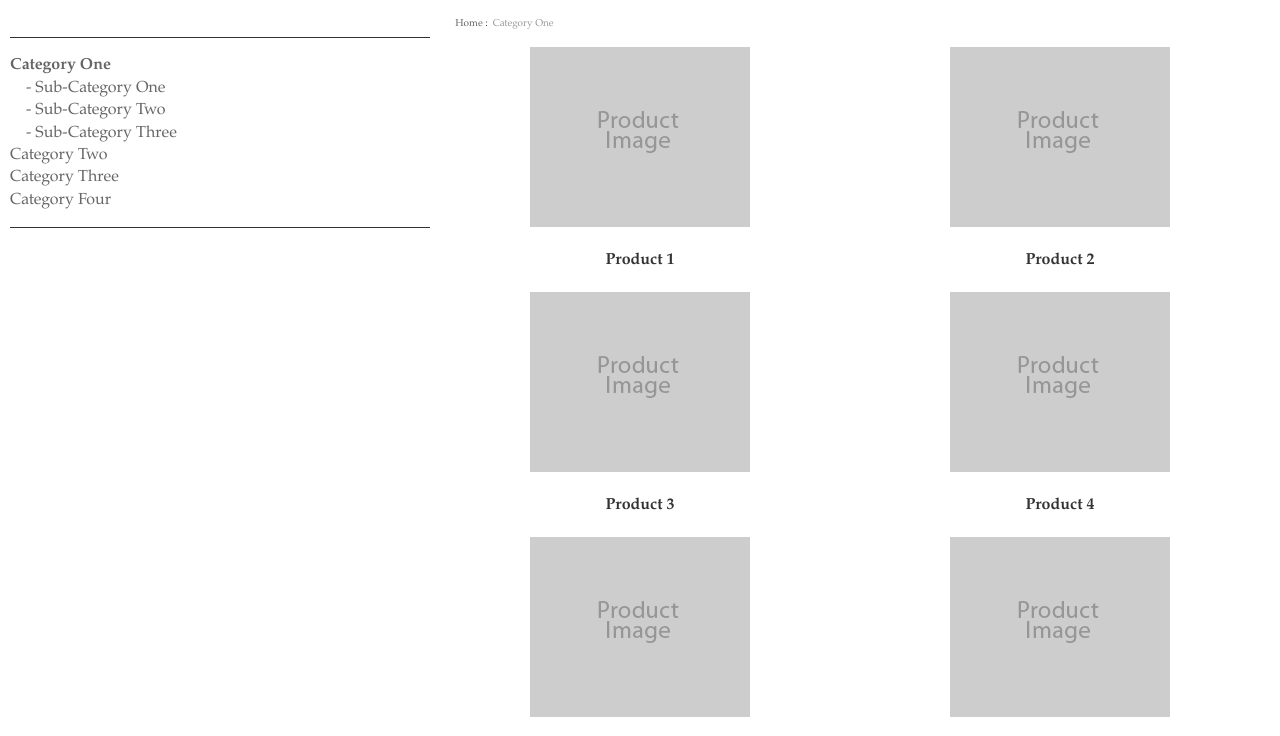
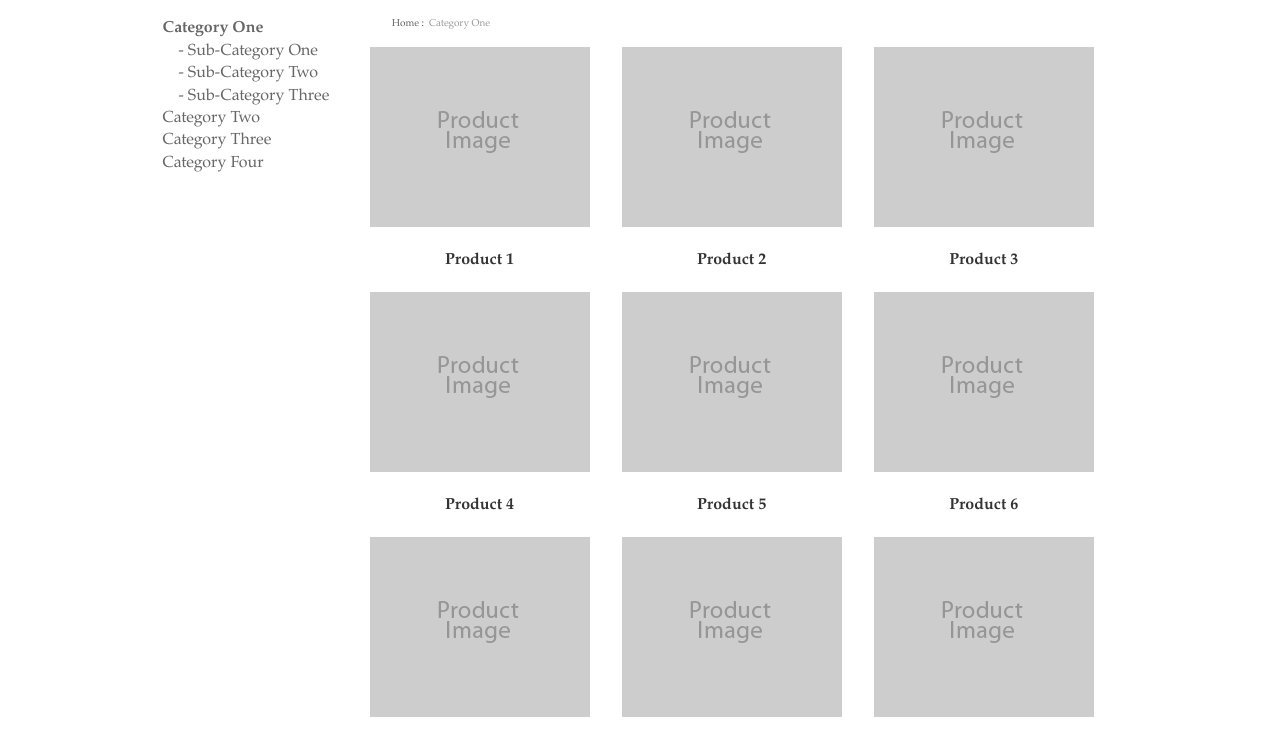
Before and after one commit to bberg11/LandscapeScroll, a plain HTML site: page index.html in a window 1280 px wide. Shown: the part 131-867 px from the top of the page. Drawn offline with Linux system fonts and the light colour scheme.

Commit message:
Finish basic styling for larger widths

```diff
--- a/css/main.css
+++ b/css/main.css
@@ -272,13 +272,15 @@ img {
         float: right;
     }
         .content .main-content .breadcrumbs {
-            margin-left: 3%;
+            margin-left: 5%;
             height: 40px;
         }
     .content .sidebar {
-        margin-top: 40px;
+        margin-top: 20px;
+        padding: 0;
         width: 33.33%;
         float: left;
+        border: none;
     }
 }
 
@@ -286,7 +288,20 @@ img {
    Full-Width
    ========================================================================== */
 @media screen and (min-width: 975px) {
+    body {
+        margin: 0 auto;
+        max-width: 955px;
+    }
 
+    .content .main-content {
+        width: 80%;
+    }
+        .content .main-content .products .product {
+            width: 31%;
+        }
+    .content .sidebar {
+        width: 20%;
+    }
 }
 
 /* ==========================================================================
```
